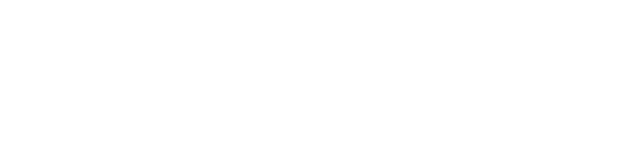
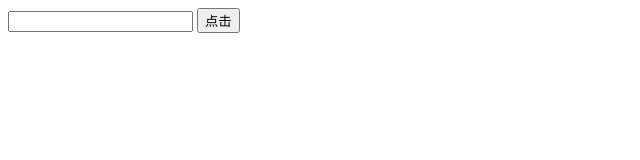
Before and after one commit to ComradeXiaoping/Demo, a plain HTML site: page index.html in a window 1280 px wide. Shown: the whole page, without its empty margins (0-640 px from the left). Drawn offline with Linux system fonts and the light colour scheme.

Commit message:
Update index.html

```diff
--- a/index.html
+++ b/index.html
@@ -5,5 +5,7 @@
 		<title></title>
 	</head>
 	<body>
+		<input type="text" />
+		<button>点击</button>
 	</body>
 </html>
```
